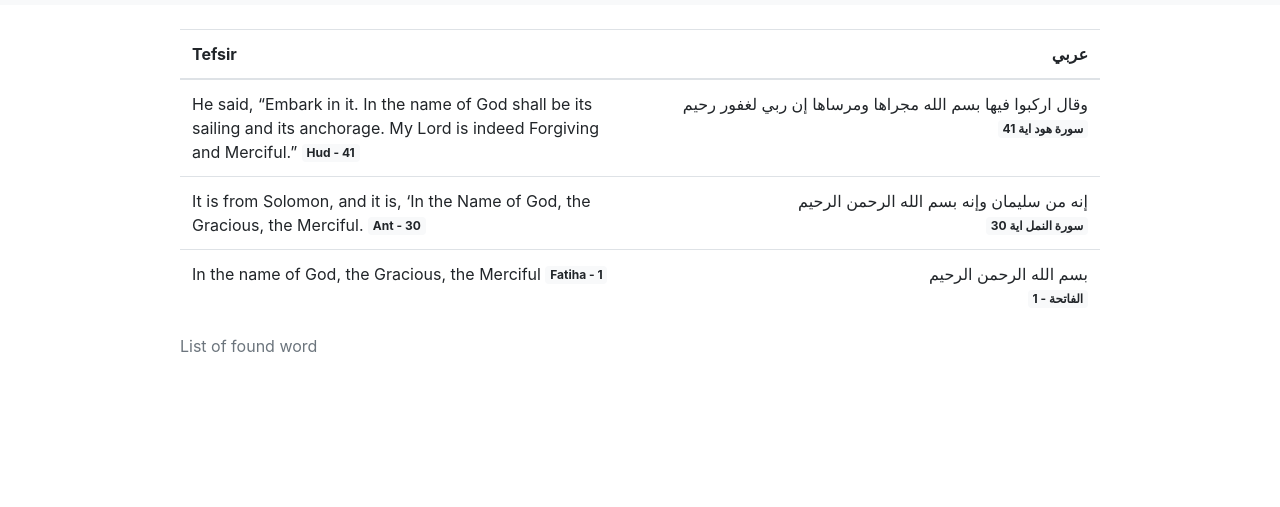
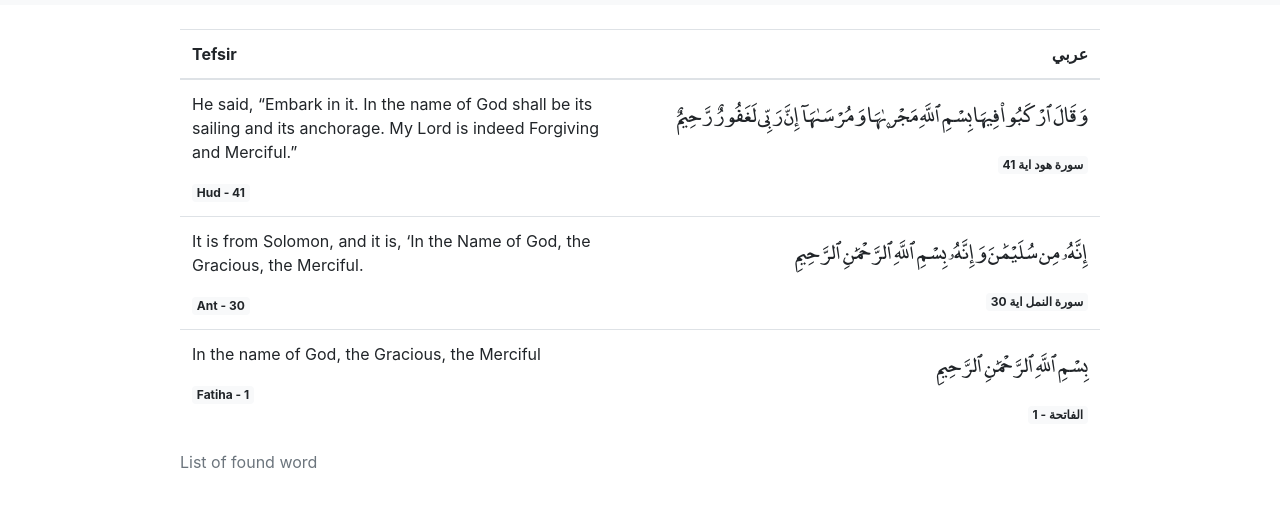
Before and after one commit to a0m0rajab/findJs, a plain HTML site: page milestones/00-finder.html in a window 1280 px wide. Shown: the part 51-558 px from the top of the page. Drawn offline with nearby package versions, Linux system fonts and the light colour scheme.

Commit message:
Add uthmani arabic font.

```diff
--- a/milestones/00-finder.html
+++ b/milestones/00-finder.html
@@ -11,6 +11,16 @@
     <script src="https://code.jquery.com/jquery-3.3.1.slim.min.js" integrity="sha384-q8i/X+965DzO0rT7abK41JStQIAqVgRVzpbzo5smXKp4YfRvH+8abtTE1Pi6jizo" crossorigin="anonymous"></script>
     <script src="https://cdnjs.cloudflare.com/ajax/libs/popper.js/1.14.7/umd/popper.min.js" integrity="sha384-UO2eT0CpHqdSJQ6hJty5KVphtPhzWj9WO1clHTMGa3JDZwrnQq4sF86dIHNDz0W1" crossorigin="anonymous"></script>
     <script src="https://stackpath.bootstrapcdn.com/bootstrap/4.3.1/js/bootstrap.min.js" integrity="sha384-JjSmVgyd0p3pXB1rRibZUAYoIIy6OrQ6VrjIEaFf/nJGzIxFDsf4x0xIM+B07jRM" crossorigin="anonymous"></script>
+    <style>
+        .arabic {
+            font: 20px me_quran, serif;
+        }
+
+        @font-face {
+            font-family: me_quran;
+            src: url("me_quran.ttf")
+        }
+    </style>
 </head>
 
 <body>
@@ -67,33 +77,38 @@
                         <tr>
 
                             <td>
-                                He said, “Embark in it. In the name of God shall be its sailing and its anchorage. My Lord is indeed Forgiving and Merciful.”
-
+                                <p> He said, “Embark in it. In the name of God shall be its sailing and its anchorage. My Lord is indeed Forgiving and Merciful.”
+                                </p>
                                 <span class="badge badge-light align-text-bottom">Hud - 41</sapn>
                             </td>
 
                                 <td scope="col" class="text-right">
-                                       وقال اركبوا فيها بسم الله مجراها ومرساها إن ربي لغفور رحيم
-
-                                        <span class=" badge badge-light align-text-bottom">سورة هود اية 41 </sapn>
+                                      <p class="arabic"> وَقَالَ ٱرْكَبُوا۟ فِيهَا بِسْمِ ٱللَّهِ مَجْر۪ىٰهَا وَمُرْسَىٰهَآ إِنَّ رَبِّى لَغَفُورٌ رَّحِيمٌ
+                                        </p>
+                                       <span class=" badge badge-light align-text-bottom">سورة هود اية 41 </sapn>
 
 
                             </td>
 
                         </tr>
                         <tr>
-                            <td> It is from Solomon, and it is, ‘In the Name of God, the Gracious, the Merciful.
+                            <td> <p>It is from Solomon, and it is, ‘In the Name of God, the Gracious, the Merciful.</p>
                                     <span class="badge badge-light align-text-bottom">Ant - 30 </sapn>
                             </td>
-                            <td scope="col" class="text-right">إنه من سليمان وإنه بسم الله الرحمن الرحيم<br>
+                            <td scope="col" class="text-right">
+                                <p class="arabic">إِنَّهُۥ مِن سُلَيْمَٰنَ وَإِنَّهُۥ بِسْمِ ٱللَّهِ ٱلرَّحْمَٰنِ ٱلرَّحِيمِ
+                                    </p>
+
                                     <span class="badge badge-light align-text-bottom">سورة النمل اية 30 </sapn>
                             </td>
                         </tr>
                         <tr>
-                            <td>In the name of God, the Gracious, the Merciful
+                            <td><p>In the name of God, the Gracious, the Merciful</p>
                                     <span class="badge badge-light align-text-bottom">Fatiha - 1</sapn>
                             </td>
-                            <td scope="col" class="text-right">بسم الله الرحمن الرحيم<br>
+                            <td scope="col" class="text-right">
+                                <p class="arabic">بِسْمِ ٱللَّهِ ٱلرَّحْمَٰنِ ٱلرَّحِيمِ</p>
+
                                     <span class="badge badge-light align-text-bottom">الفاتحة - 1</sapn>
                             </td>
 
```
